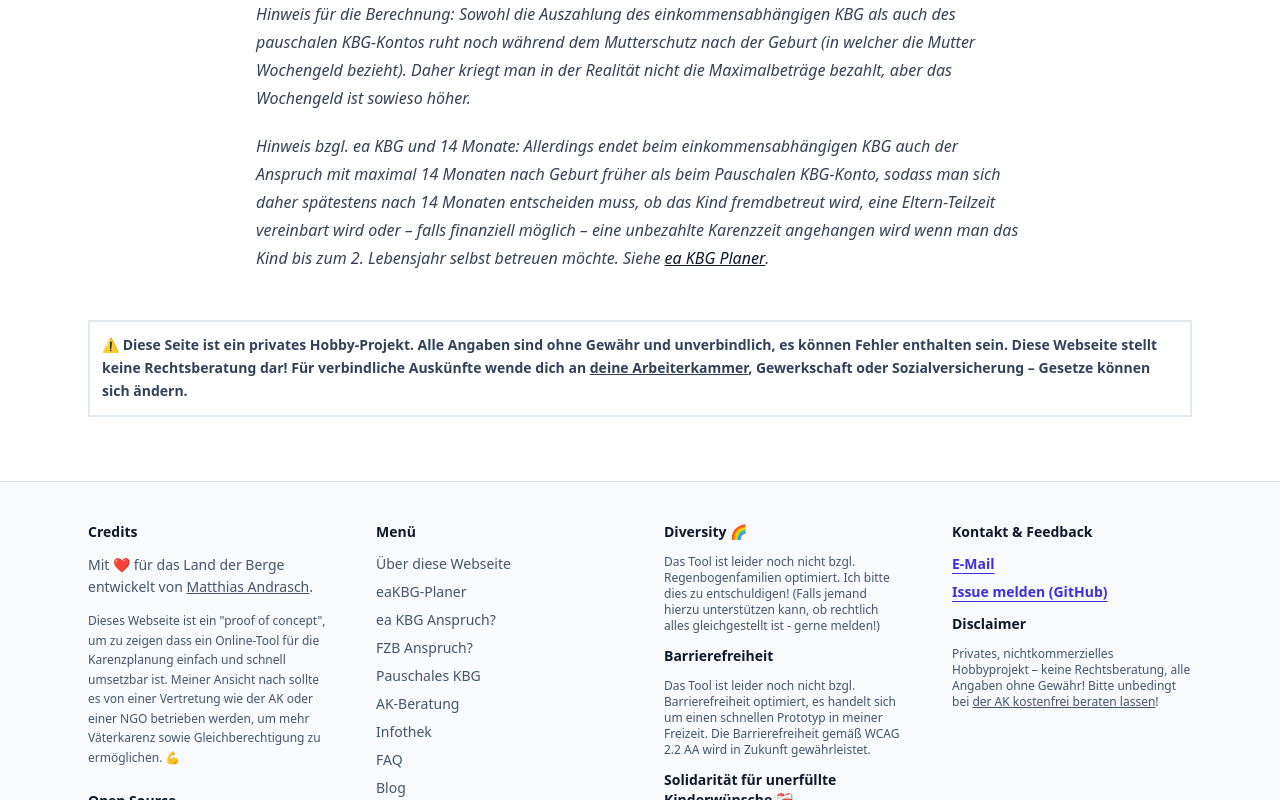
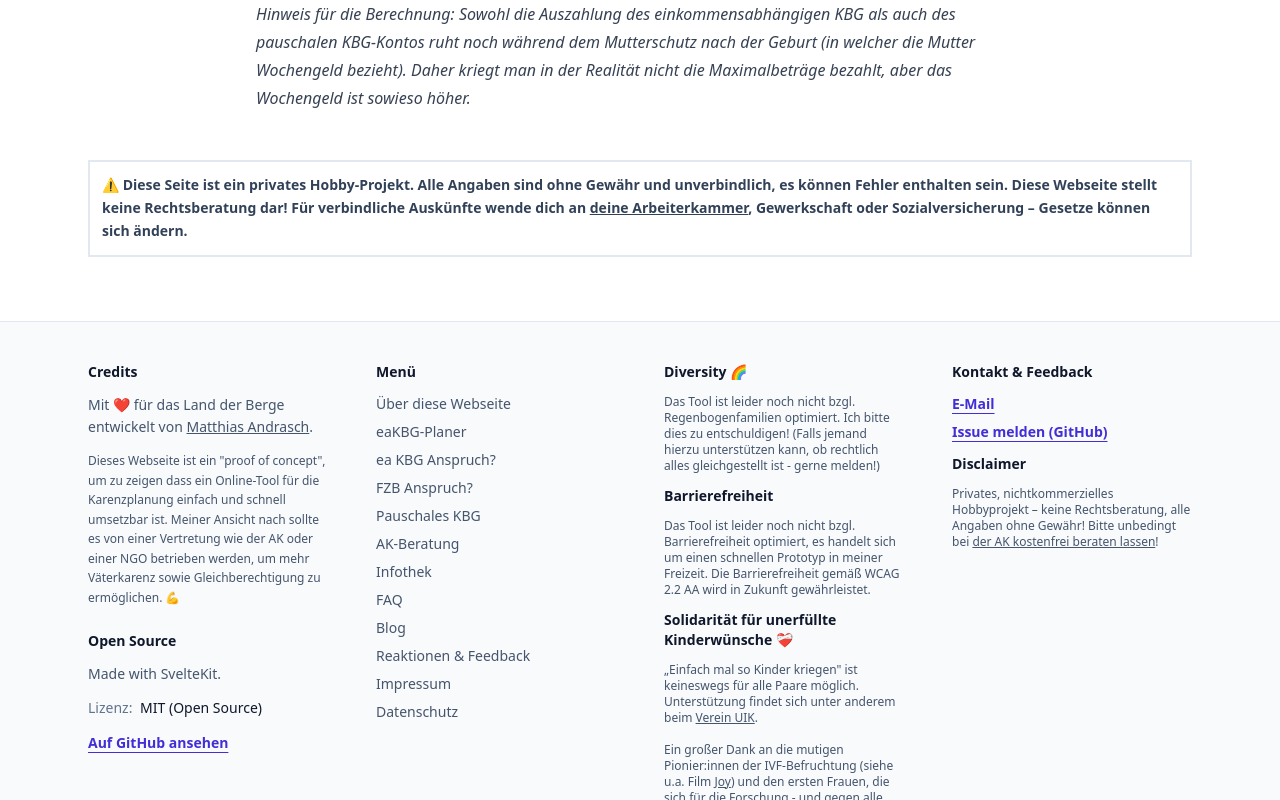
Before and after one commit to mandrasch/karenz-wizard, a SvelteKit app: page /pauschales-kbg in a window 1280 px wide. Shown: the part 3598-4398 px from the top of the page. Built offline with nearby package versions, Linux system fonts and the light colour scheme.

Commit message:
chore: cleanup

```diff
--- a/src/routes/pauschales-kbg/+page.svelte
+++ b/src/routes/pauschales-kbg/+page.svelte
@@ -243,20 +243,5 @@
 				bezahlt, aber das Wochengeld ist sowieso höher.</i
 			>
 		</p>
-
-		<!-- TODO: duplicated content, remove infos which are already in table-->
-
-		<p>
-			<i
-				>Hinweis bzgl. ea KBG und 14 Monate: Allerdings endet beim einkommensabhängigen KBG auch der
-				Anspruch mit maximal 14 Monaten nach Geburt früher als beim Pauschalen KBG-Konto, sodass man
-				sich daher spätestens nach 14 Monaten entscheiden muss, ob das Kind fremdbetreut wird, eine
-				Eltern-Teilzeit vereinbart wird oder – falls finanziell möglich – eine unbezahlte Karenzzeit
-				angehangen wird wenn man das Kind bis zum 2. Lebensjahr selbst betreuen möchte. Siehe <a
-					href="/eakbg-planer"
-					class="underline">ea KBG Planer</a
-				>.</i
-			>
-		</p>
 	</div>
 </section>
```
